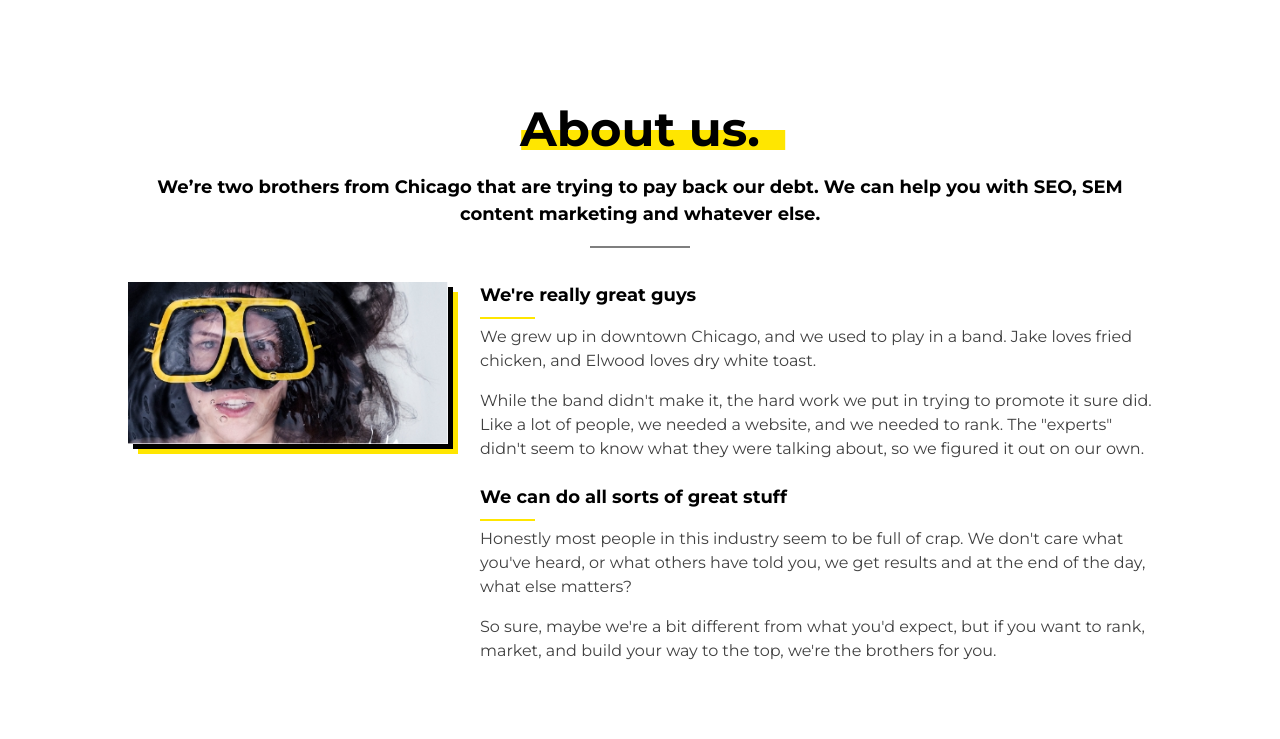
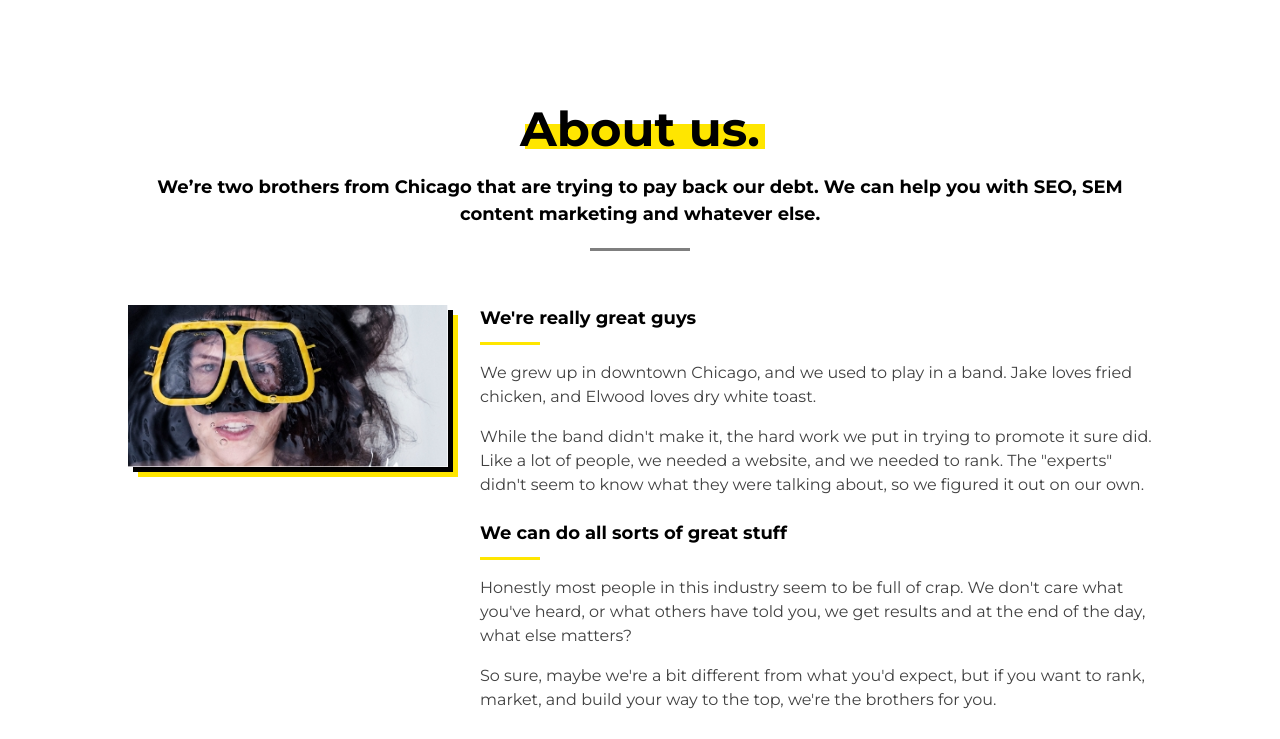
Before and after one commit to jayH4487/marketing-company-website, a plain HTML site: page about.html in a window 1280 px wide. Shown: the part 61-800 px from the top of the page. Drawn offline with Linux system fonts and the light colour scheme.

Commit message:
highlights added

```diff
--- a/styles.css
+++ b/styles.css
@@ -41,11 +41,6 @@ span {
 }
 
 
-.info-title {
-    font-size: 1.125rem;
-    color: black;
-}
-
 .nav-links,
 .hero-link {
     font-size: 0.875rem;
@@ -61,6 +56,19 @@ span {
 .page-title {
     font-size: 3rem;
     margin-bottom: 0;
+    justify-self: center;
+    position: relative;
+}
+
+.page-title::after {
+    content: "";
+    position: absolute;
+    width: 100%;
+    height: 25px;
+    background: #FFE600;
+    bottom: 16px;
+    left: 5px;
+    z-index: -1;
 }
 
 .page-subtitle {
@@ -77,6 +85,21 @@ span {
 
 .section-title:first-child {
     margin-top: 0;
+}
+
+
+.section-title::after {
+    content: "";
+    display: block;
+    width: 60px;
+    height: 3px;
+    background: #FFE600;
+    margin: 10px 0 0 0;
+}
+
+.section-title-center::after {
+    margin-left: auto;
+    margin-right: auto;
 }
 
 
@@ -366,34 +389,6 @@ span {
     grid-column: 2 / -2;
 }
 
-.page-title,
-.page-subtitle,
-.section-title {
-    position: relative;
-}
-
-.page-title::after {
-    content: "";
-    width: 5.5em;
-    height: 20px;
-    background: #FFE600;
-    position: absolute;
-    left: 50%;
-    transform: translateX(-45%);
-    bottom: 15px;
-    z-index: -10;
-}
-
-.section-title::after {
-    content: "";
-    width: 55px;
-    height: 2px;
-    background: #FFE600;
-    position: absolute;
-    left: 0;
-    bottom: -10px;
-}
-
 .page-image {
     margin: 0 auto 2em;
     width: 100%;
@@ -419,13 +414,11 @@ span {
 
     .page-subtitle::after {
         content: "";
+        display: block;
         width: 100px;
-        height: 2px;
+        height: 3px;
         background: rgba(0, 0, 0, 0.5);
-        position: absolute;
-        left: 50%;
-        transform: translateX(-50%);
-        bottom: -20px;
+        margin: 20px auto 0;
     }
 
     .page-image {
```
Also changed, not shown: index.html (+6 -6 lines).
